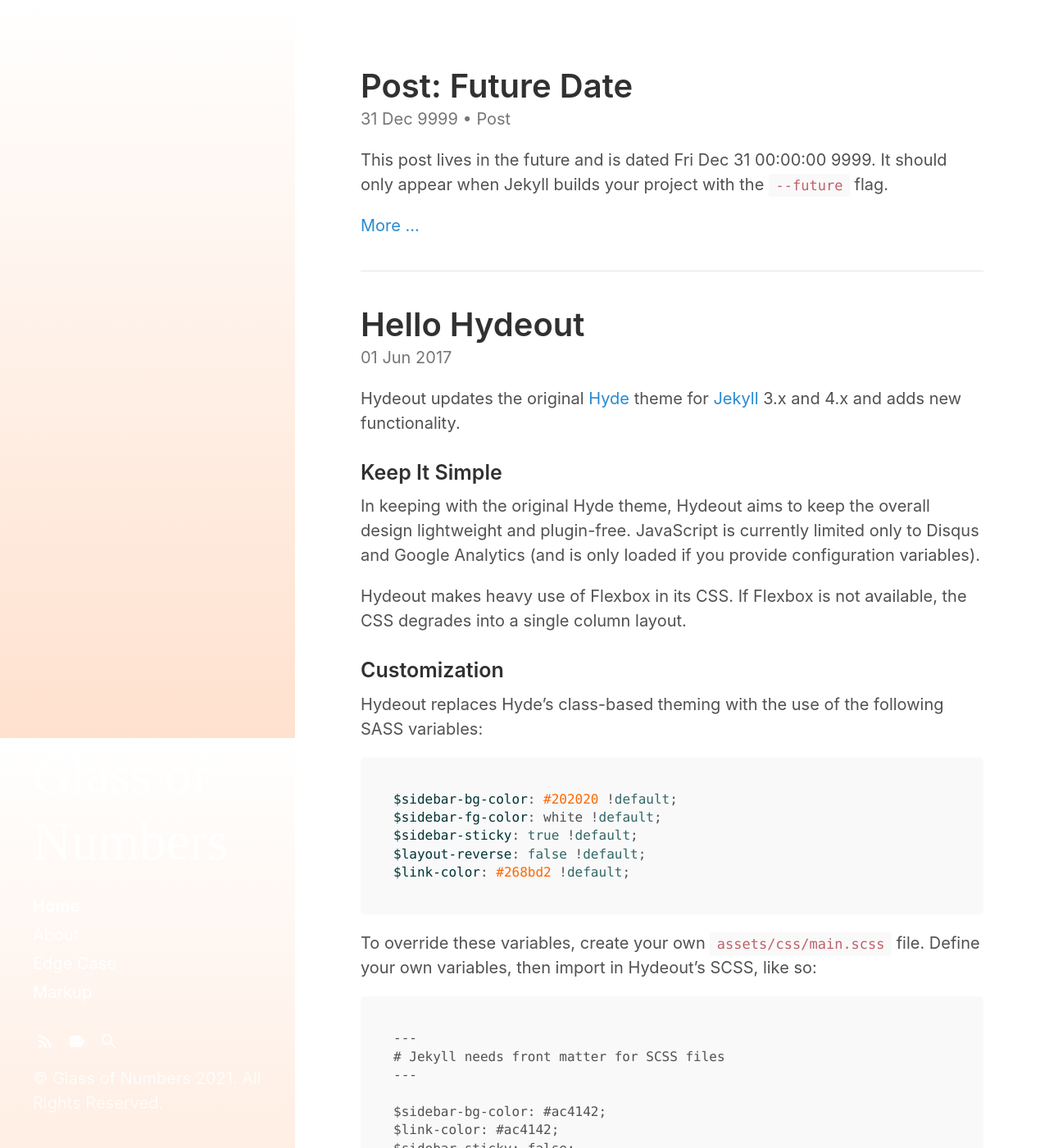
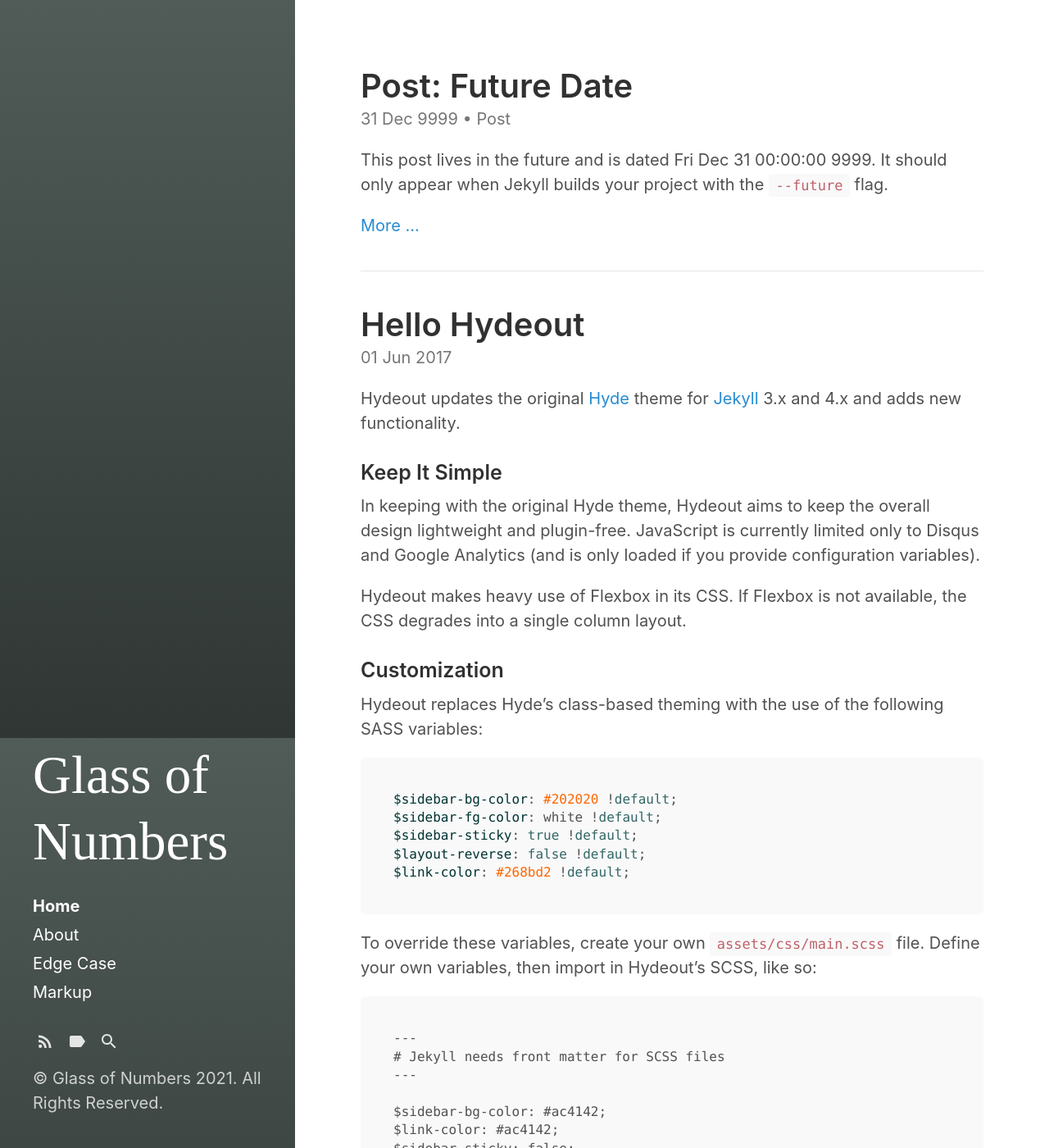
Before and after one commit to mokcak/mokcak.github.io, a Jekyll site: the page built from index.html, in a window 1280 px wide and 1400 px high. Shown: the whole window at 82% size. Built offline with Jekyll 4.4.1, drawn with Linux system fonts in a browser that asks for light colours; the list of posts is cut into pages by our own code.

Commit message:
update bg color

```diff
--- a/_sass/hydeout/_variables.scss
+++ b/_sass/hydeout/_variables.scss
@@ -42,7 +42,7 @@ $code-font-family: Menlo, Monaco, 'Courier New', monospace !default;
 $code-color: #bf616a !default;
 
 // Hyde theming
-$sidebar-bg-color: #fff7f2 !default;
+$sidebar-bg-color: #404946 !default;
 $sidebar-fg-color: #fff !default;
 $sidebar-sticky: true !default;
 $layout-reverse: false !default;
```
